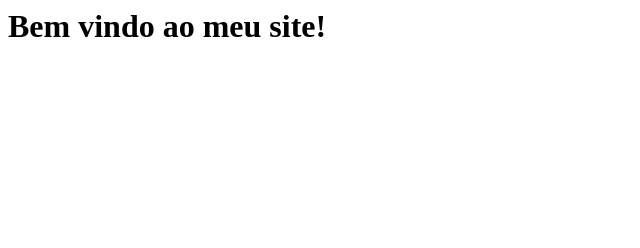
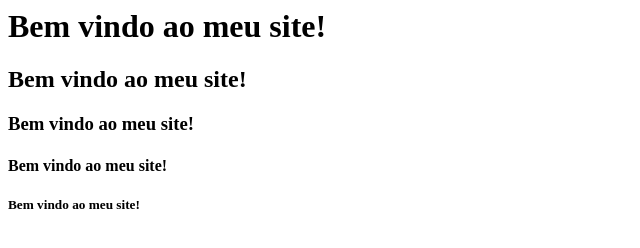
Before and after one commit to PSantos26/paulosantos.github.io, a plain HTML site: page index.html in a window 1280 px wide. Shown: the whole page, without its empty margins (0-640 px from the left). Drawn offline with Linux system fonts and the light colour scheme.

Commit message:
index.html

```diff
--- a/index.html
+++ b/index.html
@@ -1 +1,5 @@
 <h1>Bem vindo ao meu site!</h1>
+<h2>Bem vindo ao meu site!</h2>
+<h3>Bem vindo ao meu site!</h3>
+<h4>Bem vindo ao meu site!</h4>
+<h5>Bem vindo ao meu site!</h5>
```
